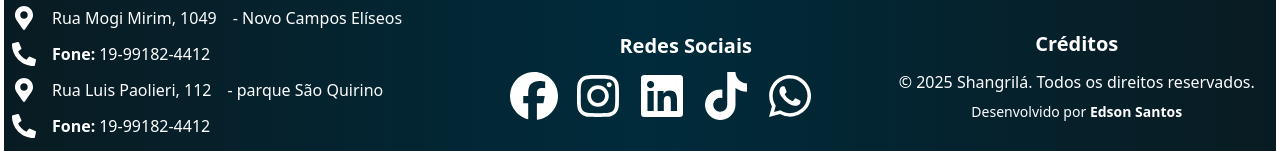
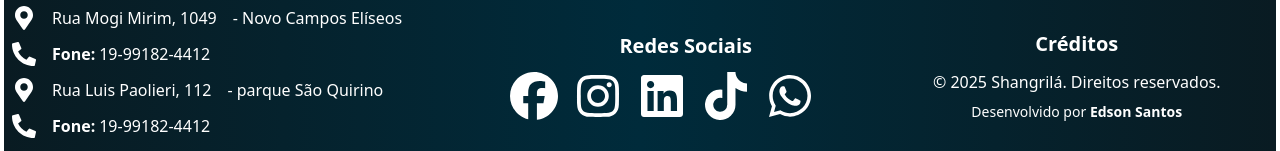
Before and after one commit to Edsonsantos0840/casa-de-repouso, a Next.js app: page / in a window 1280 px wide. Shown: the part 7568-7719 px from the top of the page. Built offline with nearby package versions, Linux system fonts and the light colour scheme.

Commit message:
correção no footer

```diff
--- a/src/app/components/nav/Footer.tsx
+++ b/src/app/components/nav/Footer.tsx
@@ -4,7 +4,7 @@ import CardContactSociais from "../cards/CardContactSociais";
 
 export default function Footer() {
   return (
-    <footer className="relative inset-0 bg-gradient-to-l from-[#091b22] via-[#002b3b] to-[#091b22] text-white py-2 px-6 lg:p-2 animate-fadeIn">
+    <footer className="relative inset-0 bg-gradient-to-l from-[#091b22] via-[#002b3b] to-[#091b22] text-white py-2 px-6 lg:px-2 animate-fadeIn">
       <div className="relative container mx-auto grid grid-cols-1 md:grid-cols-2 lg:grid-cols-[39%_28%_33%] gap-4 lg:gap-2  text-left lg:text-center md:items-center">
         {/* Seção de Endereço */}
         <CardContactAdress />
@@ -16,7 +16,7 @@ export default function Footer() {
         <section>
           <h2 className="text-xl font-semibold my-3">Créditos</h2>
           <p>
-            © {new Date().getFullYear()} Shangrilá. Todos os direitos
+            © {new Date().getFullYear()} Shangrilá. Direitos
             reservados.
           </p>
           <p className="text-sm mt-2 hover:scale-105 hover:text-yellow-300">
```
